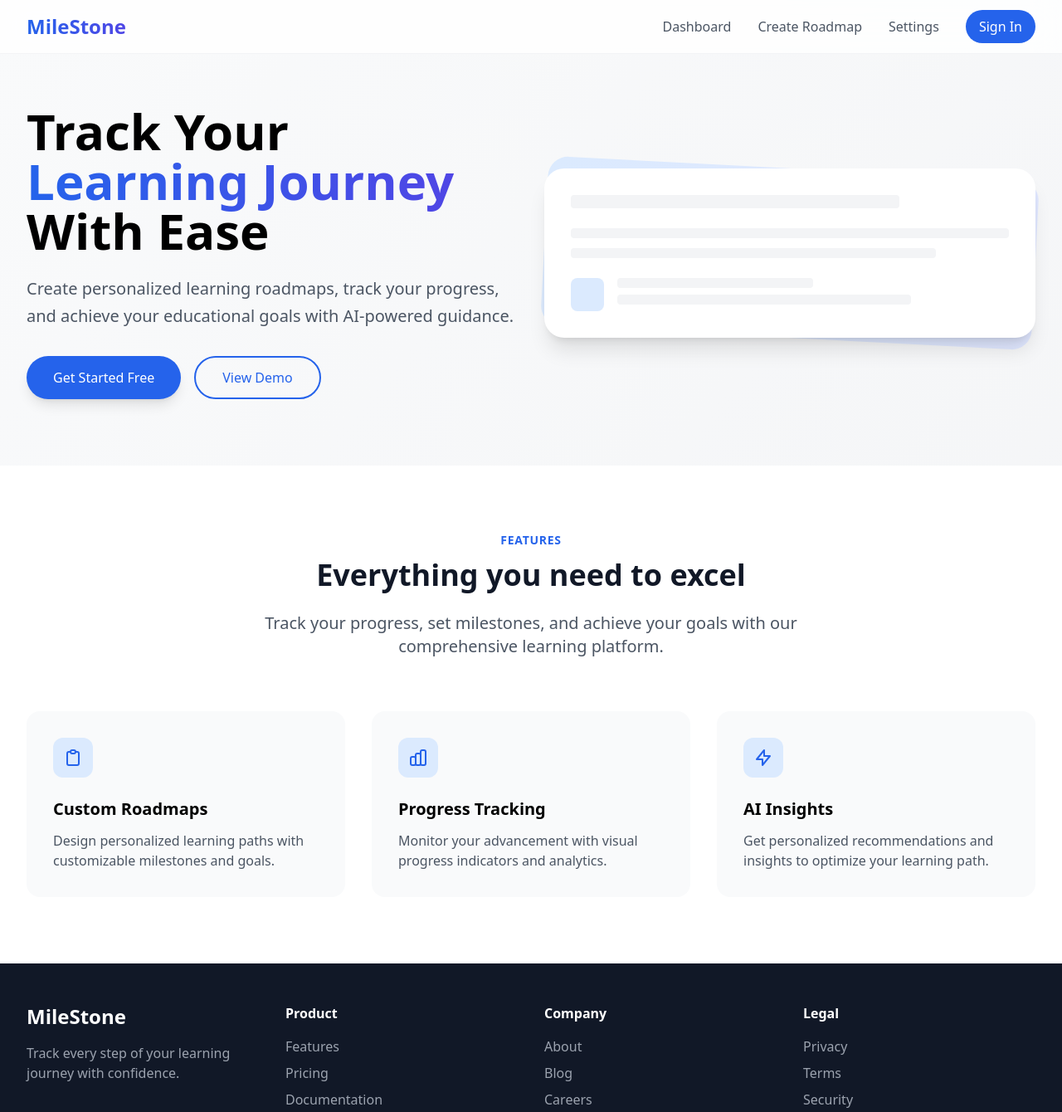
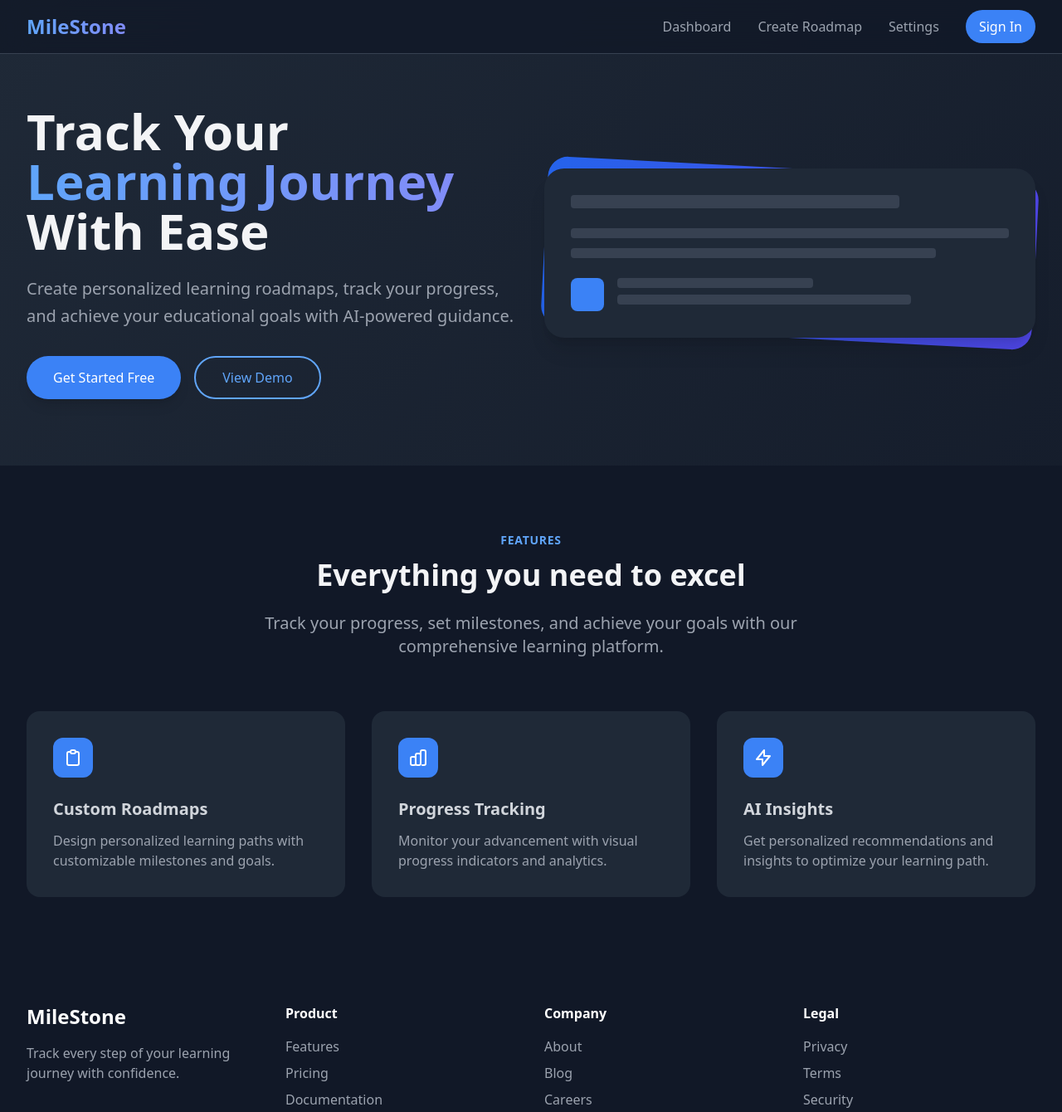
Before and after one commit to Sloane-J/milestone-learning-tracker, a website: page pages/index.html in a window 1280 px wide. Shown: the top 1340 px of the page at 83% size. Drawn offline with Linux system fonts and the light colour scheme.

Commit message:
redessigned the index page

```diff
--- a/pages/index.html
+++ b/pages/index.html
@@ -1,27 +1,48 @@
 <!DOCTYPE html>
 <html lang="en">
   <head>
-    <meta charset="UTF-8">
-    <meta name="viewport" content="width=device-width, initial-scale=1.0">
+    <meta charset="UTF-8" />
+    <meta name="viewport" content="width=device-width, initial-scale=1.0" />
     <title>MileStone - Track Every Step of Progress</title>
-    <link href="../css/tailwind.css" rel="stylesheet">
-    <link rel="icon" type="image/x-icon" href="../assets/icons/favicon.ico">
+    <link href="../css/tailwind.css" rel="stylesheet" />
+    <link rel="icon" type="image/x-icon" href="../assets/icons/favicon.ico" />
   </head>
-<body class="bg-gradient-to-br from-gray-50 to-gray-100 min-h-screen">
+  <body
+    class="bg-gradient-to-br from-gray-800 to-gray-900 text-gray-300 min-h-screen"
+  >
     <!-- Navigation -->
-    <nav class="fixed w-full bg-white/80 backdrop-blur-lg z-50 border-b border-gray-100">
+    <nav
+      class="fixed w-full bg-gray-900/80 backdrop-blur-lg z-50 border-b border-gray-700"
+    >
       <div class="max-w-7xl mx-auto px-4 sm:px-6 lg:px-8">
         <div class="flex justify-between h-16">
           <div class="flex items-center">
-                    <span class="text-2xl font-bold bg-gradient-to-r from-blue-600 to-indigo-600 bg-clip-text text-transparent">
+            <span
+              class="text-2xl font-bold bg-gradient-to-r from-blue-400 to-indigo-400 bg-clip-text text-transparent"
+            >
               MileStone
             </span>
           </div>
           <div class="hidden md:flex items-center space-x-8">
-                    <a href="dashboard.html" class="text-gray-600 hover:text-blue-600 transition-colors duration-200">Dashboard</a>
-                    <a href="create-roadmap.html" class="text-gray-600 hover:text-blue-600 transition-colors duration-200">Create Roadmap</a>
-                    <a href="settings.html" class="text-gray-600 hover:text-blue-600 transition-colors duration-200">Settings</a>
-                    <a href="#" class="px-4 py-2 rounded-full bg-blue-600 text-white hover:bg-blue-700 transition-colors duration-200">
+            <a
+              href="dashboard.html"
+              class="text-gray-400 hover:text-blue-400 transition-colors duration-200"
+              >Dashboard</a
+            >
+            <a
+              href="create-roadmap.html"
+              class="text-gray-400 hover:text-blue-400 transition-colors duration-200"
+              >Create Roadmap</a
+            >
+            <a
+              href="settings.html"
+              class="text-gray-400 hover:text-blue-400 transition-colors duration-200"
+              >Settings</a
+            >
+            <a
+              href="#"
+              class="px-4 py-2 rounded-full bg-blue-500 text-white hover:bg-blue-600 transition-colors duration-200"
+            >
               Sign In
             </a>
           </div>
@@ -34,39 +55,52 @@
       <div class="max-w-7xl mx-auto">
         <div class="lg:grid lg:grid-cols-2 lg:gap-8 items-center">
           <div class="mb-12 lg:mb-0">
-                    <h1 class="text-5xl lg:text-6xl font-bold leading-tight mb-6">
+            <h1
+              class="text-5xl lg:text-6xl font-bold leading-tight mb-6 text-gray-100"
+            >
               Track Your
-                        <span class="bg-gradient-to-r from-blue-600 to-indigo-600 bg-clip-text text-transparent">
+              <span
+                class="bg-gradient-to-r from-blue-400 to-indigo-400 bg-clip-text text-transparent"
+              >
                 Learning Journey
               </span>
               With Ease
             </h1>
-                    <p class="text-xl text-gray-600 mb-8 leading-relaxed">
-                        Create personalized learning roadmaps, track your progress, and achieve your educational goals with AI-powered guidance.
+            <p class="text-xl text-gray-400 mb-8 leading-relaxed">
+              Create personalized learning roadmaps, track your progress, and
+              achieve your educational goals with AI-powered guidance.
             </p>
             <div class="flex flex-col sm:flex-row gap-4">
-                        <a href="create-roadmap.html" class="inline-flex justify-center items-center px-8 py-3 rounded-full bg-blue-600 text-white hover:bg-blue-700 transition-all duration-200 shadow-lg hover:shadow-xl hover:-translate-y-1">
+              <a
+                href="create-roadmap.html"
+                class="inline-flex justify-center items-center px-8 py-3 rounded-full bg-blue-500 text-white hover:bg-blue-600 transition-all duration-200 shadow-lg hover:shadow-xl hover:-translate-y-1"
+              >
                 Get Started Free
               </a>
-                        <a href="dashboard.html" class="inline-flex justify-center items-center px-8 py-3 rounded-full text-blue-600 border-2 border-blue-600 hover:bg-blue-50 transition-all duration-200">
+              <a
+                href="dashboard.html"
+                class="inline-flex justify-center items-center px-8 py-3 rounded-full text-blue-400 border-2 border-blue-400 hover:bg-gray-800 transition-all duration-200"
+              >
                 View Demo
               </a>
             </div>
           </div>
           <div class="relative">
-                    <div class="absolute inset-0 bg-gradient-to-r from-blue-100 to-indigo-100 rounded-3xl transform rotate-3"></div>
-                    <div class="relative bg-white p-8 rounded-3xl shadow-xl">
+            <div
+              class="absolute inset-0 bg-gradient-to-r from-blue-600 to-indigo-600 rounded-3xl transform rotate-3"
+            ></div>
+            <div class="relative bg-gray-800 p-8 rounded-3xl shadow-xl">
               <div class="space-y-6">
-                            <div class="h-4 w-3/4 bg-gray-100 rounded"></div>
+                <div class="h-4 w-3/4 bg-gray-700 rounded"></div>
                 <div class="space-y-3">
-                                <div class="h-3 w-full bg-gray-100 rounded"></div>
-                                <div class="h-3 w-5/6 bg-gray-100 rounded"></div>
+                  <div class="h-3 w-full bg-gray-700 rounded"></div>
+                  <div class="h-3 w-5/6 bg-gray-700 rounded"></div>
                 </div>
                 <div class="flex gap-4">
-                                <div class="h-10 w-10 rounded-lg bg-blue-100"></div>
+                  <div class="h-10 w-10 rounded-lg bg-blue-500"></div>
                   <div class="flex-1 space-y-2">
-                                    <div class="h-3 w-1/2 bg-gray-100 rounded"></div>
-                                    <div class="h-3 w-3/4 bg-gray-100 rounded"></div>
+                    <div class="h-3 w-1/2 bg-gray-700 rounded"></div>
+                    <div class="h-3 w-3/4 bg-gray-700 rounded"></div>
                   </div>
                 </div>
               </div>
@@ -77,85 +111,183 @@
     </div>
 
     <!-- Features Section -->
-    <div class="py-20 bg-white">
+    <div class="py-20 bg-gray-900">
       <div class="max-w-7xl mx-auto px-4 sm:px-6 lg:px-8">
         <div class="text-center max-w-3xl mx-auto mb-16">
-                <h2 class="text-sm font-bold tracking-wider text-blue-600 uppercase mb-3">Features</h2>
-                <p class="text-4xl font-bold text-gray-900 mb-6">Everything you need to excel</p>
-                <p class="text-xl text-gray-600">Track your progress, set milestones, and achieve your goals with our comprehensive learning platform.</p>
+          <h2
+            class="text-sm font-bold tracking-wider text-blue-400 uppercase mb-3"
+          >
+            Features
+          </h2>
+          <p class="text-4xl font-bold text-gray-100 mb-6">
+            Everything you need to excel
+          </p>
+          <p class="text-xl text-gray-400">
+            Track your progress, set milestones, and achieve your goals with our
+            comprehensive learning platform.
+          </p>
         </div>
 
         <div class="grid md:grid-cols-3 gap-8">
           <!-- Feature 1 -->
-                <div class="group p-8 bg-gray-50 rounded-2xl hover:bg-blue-600 transition-all duration-300">
-                    <div class="w-12 h-12 bg-blue-100 rounded-xl mb-6 flex items-center justify-center group-hover:bg-white/10">
-                        <svg class="w-6 h-6 text-blue-600 group-hover:text-white" fill="none" stroke="currentColor" viewBox="0 0 24 24">
-                            <path stroke-linecap="round" stroke-linejoin="round" stroke-width="2" d="M9 5H7a2 2 0 00-2 2v12a2 2 0 002 2h10a2 2 0 002-2V7a2 2 0 00-2-2h-2M9 5a2 2 0 002 2h2a2 2 0 002-2M9 5a2 2 0 012-2h2a2 2 0 012 2"></path>
+          <div
+            class="group p-8 bg-gray-800 rounded-2xl hover:bg-blue-600 transition-all duration-300"
+          >
+            <div
+              class="w-12 h-12 bg-blue-500 rounded-xl mb-6 flex items-center justify-center group-hover:bg-white/10"
+            >
+              <svg
+                class="w-6 h-6 text-white group-hover:text-white"
+                fill="none"
+                stroke="currentColor"
+                viewBox="0 0 24 24"
+              >
+                <path
+                  stroke-linecap="round"
+                  stroke-linejoin="round"
+                  stroke-width="2"
+                  d="M9 5H7a2 2 0 00-2 2v12a2 2 0 002 2h10a2 2 0 002-2V7a2 2 0 00-2-2h-2M9 5a2 2 0 002 2h2a2 2 0 002-2M9 5a2 2 0 012-2h2a2 2 0 012 2"
+                ></path>
               </svg>
             </div>
-                    <h3 class="text-xl font-semibold mb-3 group-hover:text-white">Custom Roadmaps</h3>
-                    <p class="text-gray-600 group-hover:text-white/80">Design personalized learning paths with customizable milestones and goals.</p>
+            <h3 class="text-xl font-semibold mb-3 group-hover:text-white">
+              Custom Roadmaps
+            </h3>
+            <p class="text-gray-400 group-hover:text-white/80">
+              Design personalized learning paths with customizable milestones
+              and goals.
+            </p>
           </div>
 
           <!-- Feature 2 -->
-                <div class="group p-8 bg-gray-50 rounded-2xl hover:bg-blue-600 transition-all duration-300">
-                    <div class="w-12 h-12 bg-blue-100 rounded-xl mb-6 flex items-center justify-center group-hover:bg-white/10">
-                        <svg class="w-6 h-6 text-blue-600 group-hover:text-white" fill="none" stroke="currentColor" viewBox="0 0 24 24">
-                            <path stroke-linecap="round" stroke-linejoin="round" stroke-width="2" d="M9 19v-6a2 2 0 00-2-2H5a2 2 0 00-2 2v6a2 2 0 002 2h2a2 2 0 002-2zm0 0V9a2 2 0 012-2h2a2 2 0 012 2v10m-6 0a2 2 0 002 2h2a2 2 0 002-2m0 0V5a2 2 0 012-2h2a2 2 0 012 2v14a2 2 0 01-2 2h-2a2 2 0 01-2-2z"></path>
+          <div
+            class="group p-8 bg-gray-800 rounded-2xl hover:bg-blue-600 transition-all duration-300"
+          >
+            <div
+              class="w-12 h-12 bg-blue-500 rounded-xl mb-6 flex items-center justify-center group-hover:bg-white/10"
+            >
+              <svg
+                class="w-6 h-6 text-white group-hover:text-white"
+                fill="none"
+                stroke="currentColor"
+                viewBox="0 0 24 24"
+              >
+                <path
+                  stroke-linecap="round"
+                  stroke-linejoin="round"
+                  stroke-width="2"
+                  d="M9 19v-6a2 2 0 00-2-2H5a2 2 0 00-2 2v6a2 2 0 002 2h2a2 2 0 002-2zm0 0V9a2 2 0 012-2h2a2 2 0 012 2v10m-6 0a2 2 0 002 2h2a2 2 0 002-2m0 0V5a2 2 0 012-2h2a2 2 0 012 2v14a2 2 0 01-2 2h-2a2 2 01-2-2z"
+                ></path>
               </svg>
             </div>
-                    <h3 class="text-xl font-semibold mb-3 group-hover:text-white">Progress Tracking</h3>
-                    <p class="text-gray-600 group-hover:text-white/80">Monitor your advancement with visual progress indicators and analytics.</p>
+            <h3 class="text-xl font-semibold mb-3 group-hover:text-white">
+              Progress Tracking
+            </h3>
+            <p class="text-gray-400 group-hover:text-white/80">
+              Monitor your advancement with visual progress indicators and
+              analytics.
+            </p>
           </div>
 
           <!-- Feature 3 -->
-                <div class="group p-8 bg-gray-50 rounded-2xl hover:bg-blue-600 transition-all duration-300">
-                    <div class="w-12 h-12 bg-blue-100 rounded-xl mb-6 flex items-center justify-center group-hover:bg-white/10">
-                        <svg class="w-6 h-6 text-blue-600 group-hover:text-white" fill="none" stroke="currentColor" viewBox="0 0 24 24">
-                            <path stroke-linecap="round" stroke-linejoin="round" stroke-width="2" d="M13 10V3L4 14h7v7l9-11h-7z"></path>
+          <div
+            class="group p-8 bg-gray-800 rounded-2xl hover:bg-blue-600 transition-all duration-300"
+          >
+            <div
+              class="w-12 h-12 bg-blue-500 rounded-xl mb-6 flex items-center justify-center group-hover:bg-white/10"
+            >
+              <svg
+                class="w-6 h-6 text-white group-hover:text-white"
+                fill="none"
+                stroke="currentColor"
+                viewBox="0 0 24 24"
+              >
+                <path
+                  stroke-linecap="round"
+                  stroke-linejoin="round"
+                  stroke-width="2"
+                  d="M13 10V3L4 14h7v7l9-11h-7z"
+                ></path>
               </svg>
             </div>
-                    <h3 class="text-xl font-semibold mb-3 group-hover:text-white">AI Insights</h3>
-                    <p class="text-gray-600 group-hover:text-white/80">Get personalized recommendations and insights to optimize your learning path.</p>
+            <h3 class="text-xl font-semibold mb-3 group-hover:text-white">
+              AI Insights
+            </h3>
+            <p class="text-gray-400 group-hover:text-white/80">
+              Get personalized recommendations and insights to optimize your
+              learning path.
+            </p>
           </div>
         </div>
       </div>
     </div>
 
     <!-- Footer -->
-    <footer class="bg-gray-900 text-white py-12">
+    <footer class="bg-gray-900 text-gray-400 py-12">
       <div class="max-w-7xl mx-auto px-4 sm:px-6 lg:px-8">
         <div class="grid md:grid-cols-4 gap-8">
           <div>
-                    <span class="text-2xl font-bold">MileStone</span>
-                    <p class="mt-4 text-gray-400">Track every step of your learning journey with confidence.</p>
+            <span class="text-2xl font-bold text-white">MileStone</span>
+            <p class="mt-4">
+              Track every step of your learning journey with confidence.
+            </p>
           </div>
           <div>
-                    <h3 class="font-semibold mb-4">Product</h3>
-                    <ul class="space-y-2 text-gray-400">
-                        <li><a href="#" class="hover:text-white transition-colors">Features</a></li>
-                        <li><a href="#" class="hover:text-white transition-colors">Pricing</a></li>
-                        <li><a href="#" class="hover:text-white transition-colors">Documentation</a></li>
+            <h3 class="font-semibold mb-4 text-white">Product</h3>
+            <ul class="space-y-2">
+              <li>
+                <a href="#" class="hover:text-white transition-colors"
+                  >Features</a
+                >
+              </li>
+              <li>
+                <a href="#" class="hover:text-white transition-colors"
+                  >Pricing</a
+                >
+              </li>
+              <li>
+                <a href="#" class="hover:text-white transition-colors"
+                  >Documentation</a
+                >
+              </li>
             </ul>
           </div>
           <div>
-                    <h3 class="font-semibold mb-4">Company</h3>
-                    <ul class="space-y-2 text-gray-400">
-                        <li><a href="#" class="hover:text-white transition-colors">About</a></li>
-                        <li><a href="#" class="hover:text-white transition-colors">Blog</a></li>
-                        <li><a href="#" class="hover:text-white transition-colors">Careers</a></li>
+            <h3 class="font-semibold mb-4 text-white">Company</h3>
+            <ul class="space-y-2">
+              <li>
+                <a href="#" class="hover:text-white transition-colors">About</a>
+              </li>
+              <li>
+                <a href="#" class="hover:text-white transition-colors">Blog</a>
+              </li>
+              <li>
+                <a href="#" class="hover:text-white transition-colors"
+                  >Careers</a
+                >
+              </li>
             </ul>
           </div>
           <div>
-                    <h3 class="font-semibold mb-4">Legal</h3>
-                    <ul class="space-y-2 text-gray-400">
-                        <li><a href="#" class="hover:text-white transition-colors">Privacy</a></li>
-                        <li><a href="#" class="hover:text-white transition-colors">Terms</a></li>
-                        <li><a href="#" class="hover:text-white transition-colors">Security</a></li>
+            <h3 class="font-semibold mb-4 text-white">Legal</h3>
+            <ul class="space-y-2">
+              <li>
+                <a href="#" class="hover:text-white transition-colors"
+                  >Privacy</a
+                >
+              </li>
+              <li>
+                <a href="#" class="hover:text-white transition-colors">Terms</a>
+              </li>
+              <li>
+                <a href="#" class="hover:text-white transition-colors"
+                  >Security</a
+                >
+              </li>
             </ul>
           </div>
         </div>
-            <div class="mt-12 pt-8 border-t border-gray-800 text-center text-gray-400">
+        <div class="mt-12 pt-8 border-t border-gray-700 text-center">
           <p>&copy; 2024 MileStone. All rights reserved.</p>
         </div>
       </div>
```
Also changed, not shown: css/tailwind.css. Lines whose indentation alone changed are shown as unchanged.
